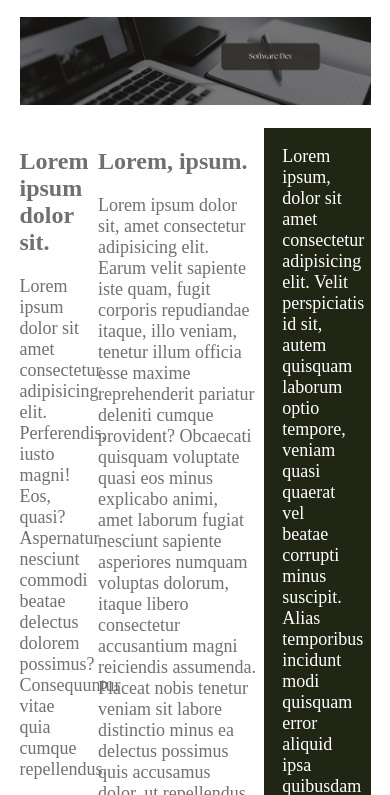
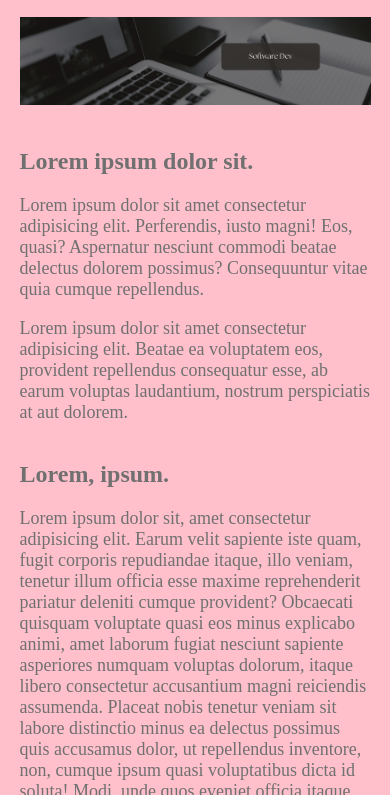
Before and after one commit to seVishnu/responsive-exercise-1, a plain HTML site: page index.html in a window 390 px wide. Shown: the part 212-1007 px from the top of the page. Drawn offline with Linux system fonts and the light colour scheme.

Commit message:
fea:add-media-queries

```diff
--- a/index.html
+++ b/index.html
@@ -4,6 +4,7 @@
     <meta charset="UTF-8" />
     <meta name="viewport" content="width=device-width, initial-scale=1.0" />
     <title>exercise-1</title>
+    <link rel="shortcut icon" href="./assets/favicon.ico" type="image/x-icon" />
     <link rel="stylesheet" href="./style.css" />
   </head>
   <body>
--- a/style.css
+++ b/style.css
@@ -2,7 +2,20 @@ body {
   font-size: 1.125rem;
   color: #707070;
   margin: 0;
+  background: pink;
 }
+
+/* @media screen and (min-width: 400px) {
+  body {
+    background-color: green;
+  }
+}
+@media screen and (min-width: 600px) {
+  body {
+    background-color: orange;
+  }
+} */
+
 /* Typography */
 h1 {
   font-size: 3rem;
@@ -47,3 +60,14 @@ img {
   padding: 1em;
   color: #fff;
 }
+
+@media screen and (max-width: 600px) {
+  .column {
+    flex-direction: column;
+  }
+  .col-1,
+  .col-2,
+  .col-3 {
+    width: 100%;
+  }
+}
```
Also changed, not shown: assets/favicon.ico (added).
